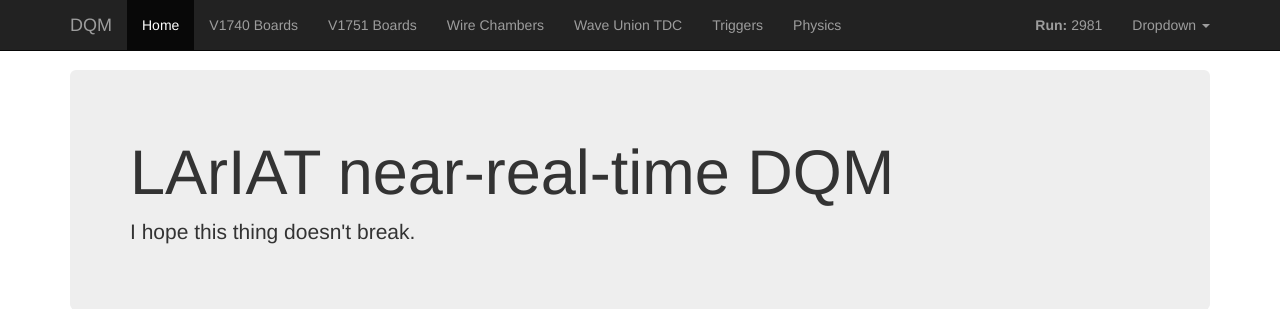
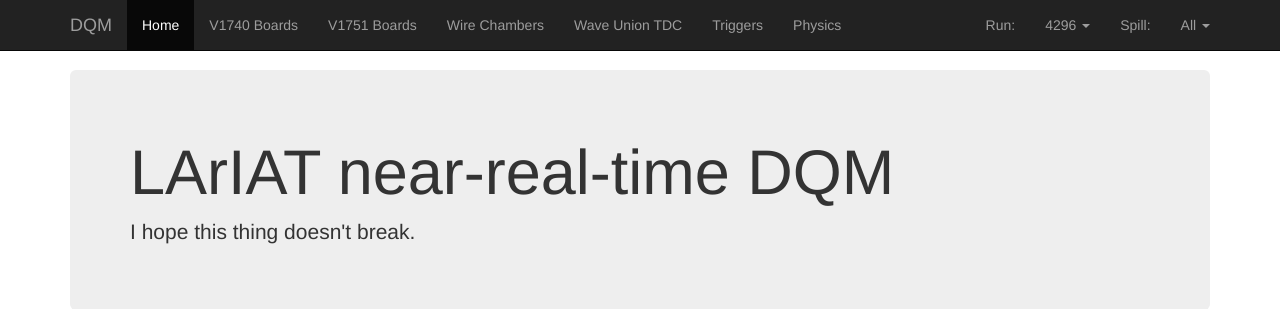
Before and after one commit to lariat/dqm, a Flask app: page / in a window 1280 px wide. Shown: the top 309 px of the page. Run offline with Flask 2, Linux system fonts and the light colour scheme; some libraries are stand-ins or nearby versions.

Commit message:
Changed right-hand side of navbar to include the run and spill numbers.

```diff
--- a/dqm/templates/base.html
+++ b/dqm/templates/base.html
@@ -44,21 +44,38 @@
             </li>
             {% endfor %}
           </ul>
+
           <ul class="nav navbar-nav navbar-right">
-            <li><a href="#"><strong>Run:</strong> 2981</a></li>
+            <li><a>Run:</a></li>
+            {#
+            <li><p class="navbar-text">Run:</p></li>
+            #}
             <li class="dropdown">
-              <a href="#" class="dropdown-toggle" data-toggle="dropdown" role="button" aria-expanded="false">Dropdown <span class="caret"></span></a>
+              <a href="#" class="dropdown-toggle" data-toggle="dropdown" role="button" aria-expanded="false">4296 <span class="caret"></span></a>
               <ul class="dropdown-menu" role="menu">
-                <li><a href="#">Action</a></li>
-                <li><a href="#">Another action</a></li>
-                <li><a href="#">Something else here</a></li>
+                <li class="dropdown-header">Live</li>
+                <li><a href="#">4296</a></li>
                 <li class="divider"></li>
-                <li class="dropdown-header">Nav header</li>
-                <li><a href="#">Separated link</a></li>
-                <li><a href="#">One more separated link</a></li>
+                <li class="dropdown-header">Completed Runs</li>
+                <li><a href="#">4294</a></li>
+                <li><a href="#">4295</a></li>
+              </ul>
+            </li>
+            <li><a>Spill:</a></li>
+            <li class="dropdown">
+              <a href="#" class="dropdown-toggle" data-toggle="dropdown" role="button" aria-expanded="false">All <span class="caret"></span></a>
+              <ul class="dropdown-menu" role="menu">
+                <li class="dropdown-header">Live</li>
+                <li><a href="#">All</a></li>
+                <li class="divider"></li>
+                <li class="dropdown-header">Completed Spills</li>
+                <li><a href="#">1</a></li>
+                <li><a href="#">2</a></li>
+                <li><a href="#">3</a></li>
               </ul>
             </li>
           </ul>
+
         </div><!--/.nav-collapse -->
       </div>
     </nav>
@@ -67,5 +84,12 @@
 
 {% include 'footer.html' %}
 
+    <script>
+    $(".dropdown-menu li a").click(function(){
+      var selText = $(this).text();
+      $(this).parents('.dropdown').find('.dropdown-toggle').html(selText+' <span class="caret"></span>');
+    });
+    </script>
+
   </body>
 </html>
```
